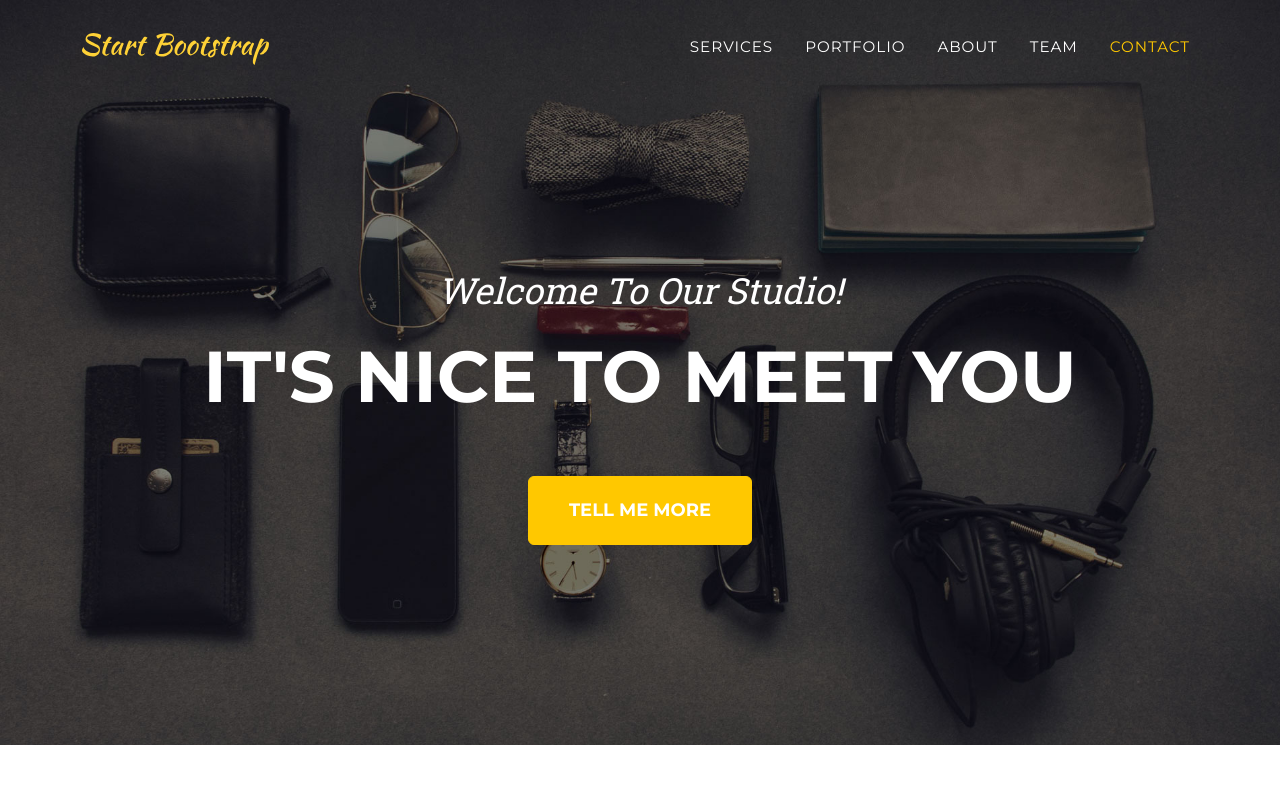
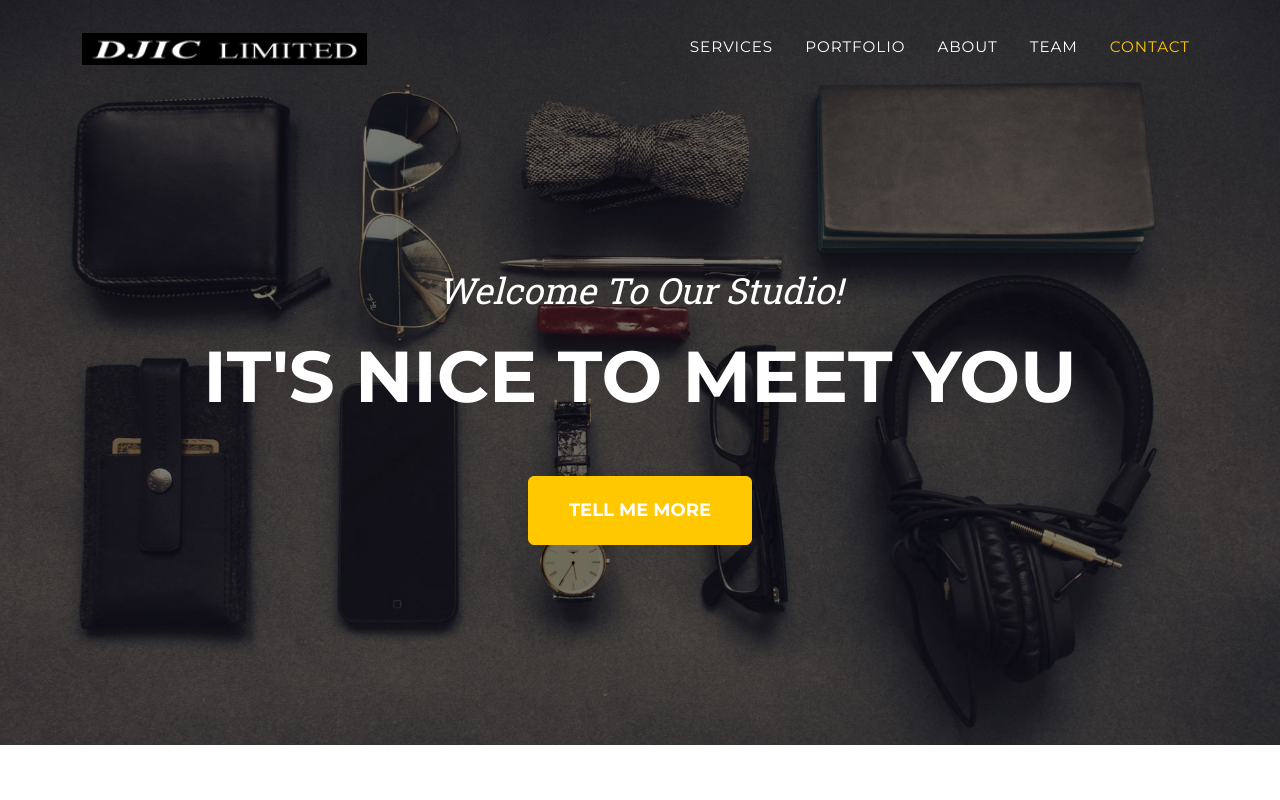
Before and after one commit to kent-sudo/kent-sudo.github.io, a plain HTML site: page index.html in a window 1280 px wide. Shown: the top 800 px of the page. Drawn offline with nearby package versions, Linux system fonts and the light colour scheme.

Commit message:
Update index.html

```diff
--- a/index.html
+++ b/index.html
@@ -20,7 +20,7 @@
         <!-- Navigation-->
         <nav class="navbar navbar-expand-lg navbar-dark fixed-top" id="mainNav">
             <div class="container">
-                <a class="navbar-brand" href="#page-top"><img src="assets/img/navbar-logo.svg" alt="..." /></a>
+                <a class="navbar-brand" href="#page-top"><img src="assets/img/eng_logo.gif" alt="..." /></a>
                 <button class="navbar-toggler" type="button" data-bs-toggle="collapse" data-bs-target="#navbarResponsive" aria-controls="navbarResponsive" aria-expanded="false" aria-label="Toggle navigation">
                     Menu
                     <i class="fas fa-bars ms-1"></i>
```
